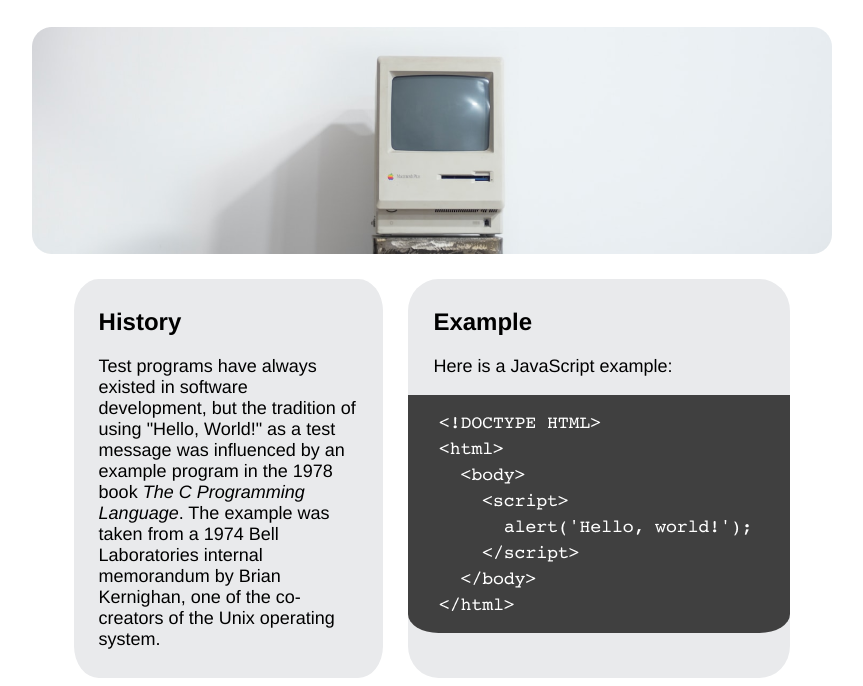
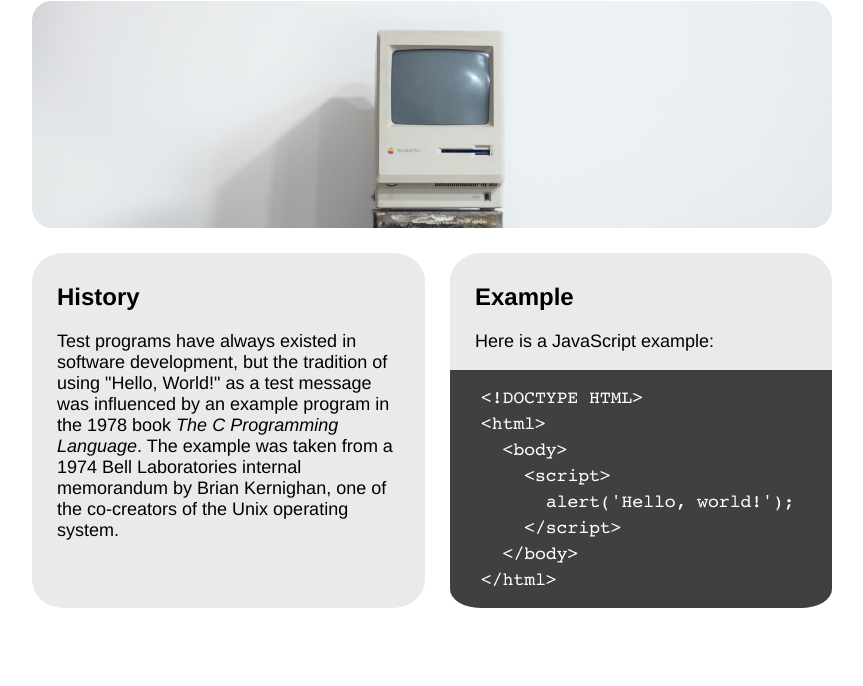
Before and after one commit to keetonlanzy/hello-449, a plain HTML site: page index.html in a window 1280 px wide. Shown: the part 129-815 px from the top of the page, without its empty margins (208-1071 px from the left). Drawn offline with Linux system fonts and the light colour scheme.

Commit message:
Fixed width issue

```diff
--- a/screen.css
+++ b/screen.css
@@ -1,10 +1,12 @@
 body {
     font-family: Helvetica;
-    margin-left: 10%;
-    margin-right: 10%;
-    margin-top: 5%;
-    padding-left: 12%;
-    padding-right: 12%;
+
+    width: min-content;
+    justify-content: center;
+
+    margin-right: auto;
+    margin-left: auto;
+    margin-top: 3%;
 }
 
 #title {
```
